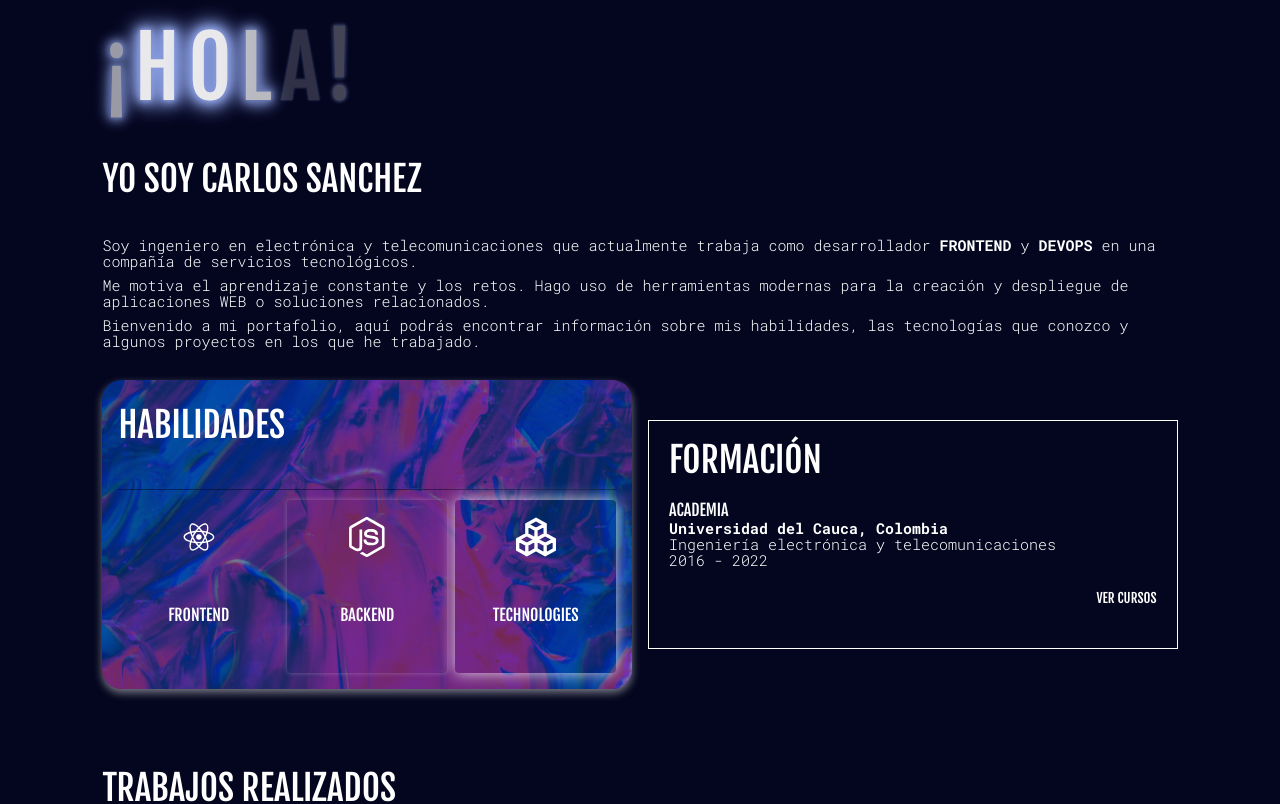
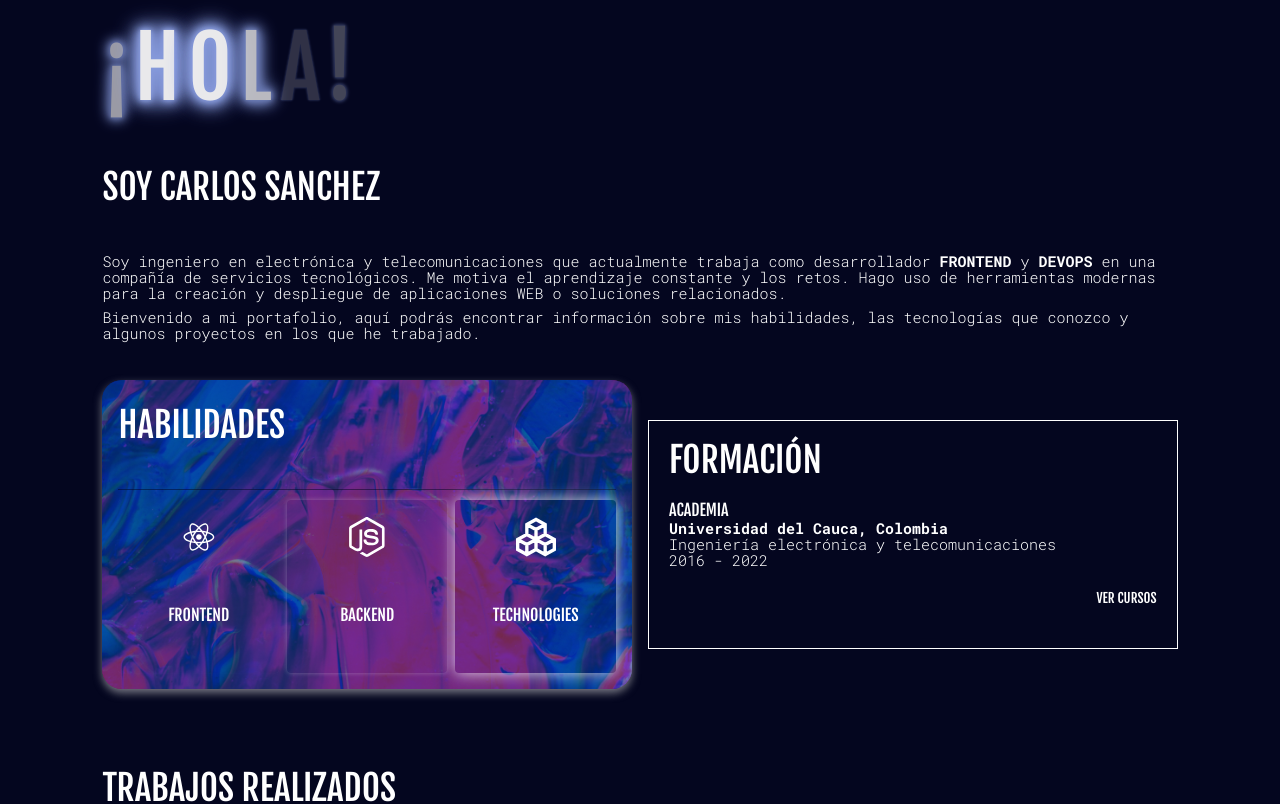
Before and after one commit to scarlos723/vite-portafolio, a React (Vite) app: page / in a window 1280 px wide. Shown: the top 804 px of the page. Built offline with nearby package versions, Linux system fonts and the light colour scheme.

Commit message:
update intro

```diff
--- a/src/components/Introduction/index.jsx
+++ b/src/components/Introduction/index.jsx
@@ -4,7 +4,7 @@ import { Container } from './styles'
 export const Introduction = () => {
   const [text, setText] = useState('')
   const [isCursorVisible, setIsCursorVisible] = useState(true)
-  const textContent = '  yo soy Carlos Sanchez'
+  const textContent = '  soy Carlos Sanchez'
   let i = 0
   const speed = 100
 
@@ -45,16 +45,13 @@ export const Introduction = () => {
       </h2>
 
       <div className='text-box'>
-
         <p>
         Soy ingeniero en electrónica y telecomunicaciones que actualmente
         trabaja como desarrollador <strong>FRONTEND</strong> y <strong>DEVOPS</strong> en una compañía
         de servicios tecnológicos.
-        </p>
-        <p>
-          Me motiva el aprendizaje constante y los retos. Hago
-          uso de herramientas modernas para la creación y despliegue
-          de aplicaciones WEB o soluciones relacionados.
+        Me motiva el aprendizaje constante y los retos. Hago
+        uso de herramientas modernas para la creación y despliegue
+        de aplicaciones WEB o soluciones relacionados.
         </p>
         <p>
           Bienvenido a mi portafolio,
--- a/src/components/Introduction/styles.jsx
+++ b/src/components/Introduction/styles.jsx
@@ -34,6 +34,7 @@ export const Container = styled.div`
   .text-box{
     opacity: 0;
     ${sideMoveAnimation({ time: '1s', delay: '2s' })}
+
   }
 
 `
--- a/src/components/Skills/styles.jsx
+++ b/src/components/Skills/styles.jsx
@@ -9,6 +9,7 @@ export const Container = styled.section`
   backdrop-filter: blur(11000px);
   background-size: cover;
   position: relative;
+  background-attachment: fixed;
 `
 export const MiniCard = styled.article`
   display: grid;
```
Also changed, not shown: 2 other files (tests, documents, lock files or other folders).
